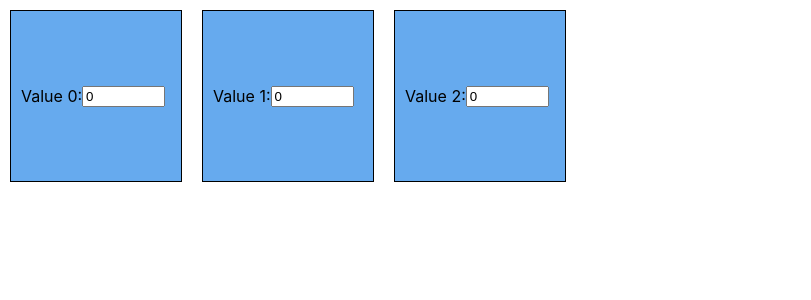
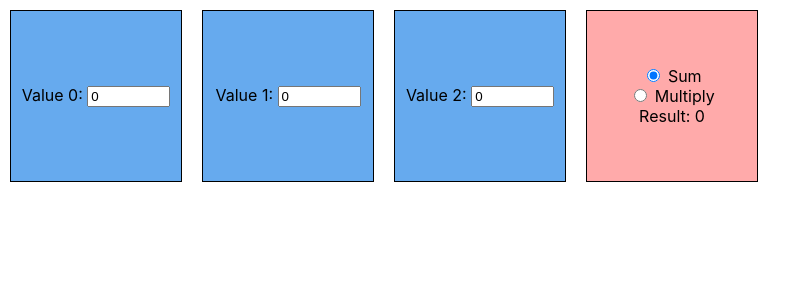
Before and after one commit to westwest/calcDemo, a React (Create React App) app: page / in a window 1280 px wide. Shown: the top 300 px of the page, without its empty margins (0-811 px from the left). Built offline with nearby package versions, Linux system fonts and the light colour scheme.

Commit message:
Generalized input segment and a segment for the results

```diff
--- a/src/Calculator/Calculator.js
+++ b/src/Calculator/Calculator.js
@@ -1,8 +1,9 @@
 import React, { useReducer } from 'react';
 import { makeStyles } from '@material-ui/styles';
 
-import { reduxActions, reducer as calcReducer } from './duck.js';
-import CalculatorSegment from '../Components/CalculatorSegment';
+import { reducer as calcReducer } from './duck.js';
+import InputSegment from './InputSegment.js';
+import ResultSegment from './ResultSegment.js';
 
 const Calculator = props => {
   const [state, dispatch] = useReducer(calcReducer, { values: [0, 0, 0] });
@@ -15,37 +16,16 @@ const Calculator = props => {
   return (
     <div className={styles().calculator}>
       {state.values.map((value, index) => (
-        <InputBox key={index} index={index} value={value} dispatch={dispatch} />
+        <InputSegment
+          key={index}
+          index={index}
+          value={value}
+          dispatch={dispatch}
+        />
       ))}
+      <ResultSegment values={state.values} />
     </div>
   );
 };
 
-const InputBox = props => {
-  const onValueChange = e => {
-    props.dispatch({
-      type: reduxActions.changeValue,
-      index: props.index,
-      value: e.target.value
-    });
-  };
-
-  const styles = makeStyles({
-    inputField: {
-      width: '50%'
-    }
-  });
-  return (
-    <CalculatorSegment background="#6AE">
-      Value {props.index}:{' '}
-      <input
-        type="text"
-        className={styles().inputField}
-        value={props.value}
-        onChange={onValueChange}
-      />
-    </CalculatorSegment>
-  );
-};
-
 export default Calculator;
--- /dev/null
+++ b/src/Calculator/InputSegment.js
@@ -0,0 +1,35 @@
+import React from 'react';
+import { makeStyles } from '@material-ui/styles';
+
+import { reduxActions } from './duck.js';
+import CalculatorSegment from '../Components/CalculatorSegment';
+
+const InputSegment = props => {
+  const onValueChange = e => {
+    props.dispatch({
+      type: reduxActions.changeValue,
+      index: props.index,
+      value: e.target.value
+    });
+  };
+
+  const styles = makeStyles({
+    inputField: {
+      width: '50%'
+    }
+  });
+  return (
+    <CalculatorSegment background="#6AE">
+      <div>
+        Value {props.index}:{' '}
+        <input
+          type="text"
+          className={styles().inputField}
+          value={props.value}
+          onChange={onValueChange}
+        />
+      </div>
+    </CalculatorSegment>
+  );
+};
+export default InputSegment;
--- /dev/null
+++ b/src/Calculator/ResultSegment.js
@@ -0,0 +1,66 @@
+import React, { useReducer } from 'react';
+import { makeStyles } from '@material-ui/styles';
+
+import { reduxActions, reducer as calcReducer } from './duck.js';
+import CalculatorSegment from '../Components/CalculatorSegment';
+
+const operators = {
+  sum: 'SUM',
+  multiply: 'MULTIPLY'
+};
+
+const ResultSegment = props => {
+  const [state, dispatch] = useReducer(calcReducer, {
+    operator: operators.sum
+  });
+
+  const sum = (total, num) => total + num;
+  const multiply = (total, num) => total * num;
+
+  let operator;
+  switch (state.operator) {
+    case operators.sum:
+      operator = sum;
+      break;
+    case operators.multiply:
+      operator = multiply;
+      break;
+    default:
+      operator = sum;
+  }
+  const result = props.values
+    .map(value => (value === '' ? 0 : parseInt(value)))
+    .reduce(operator);
+
+  const onValueChange = e =>
+    dispatch({
+      type: reduxActions.changeOperator,
+      operator: e.target.value
+    });
+
+  const styles = makeStyles({});
+  return (
+    <CalculatorSegment background="#FAA">
+      <div>
+        <input
+          type="radio"
+          value={operators.sum}
+          checked={state.operator === operators.sum}
+          onChange={onValueChange}
+        />{' '}
+        Sum
+      </div>
+      <div>
+        <input
+          type="radio"
+          value={operators.multiply}
+          checked={state.operator === operators.multiply}
+          onChange={onValueChange}
+        />{' '}
+        Multiply
+      </div>
+      <div>Result: {result}</div>
+    </CalculatorSegment>
+  );
+};
+export default ResultSegment;
--- a/src/Calculator/duck.js
+++ b/src/Calculator/duck.js
@@ -10,6 +10,8 @@ export const reducer = (state, action) => {
       if (!isNaN(action.value) || action.value === '')
         newValues[action.index] = action.value;
       return { values: newValues };
+    case reduxActions.changeOperator:
+      return { operator: action.operator };
     default:
       throw new Error();
   }
--- a/src/Components/CalculatorSegment.js
+++ b/src/Components/CalculatorSegment.js
@@ -12,7 +12,8 @@ const CalculatorSegment = props => {
       borderStyle: 'solid',
       borderWidth: '1px',
       display: 'flex',
-      alignItems: 'center'
+      flexDirection: 'column',
+      justifyContent: 'center'
     },
     inputField: {
       width: '50%'
```
